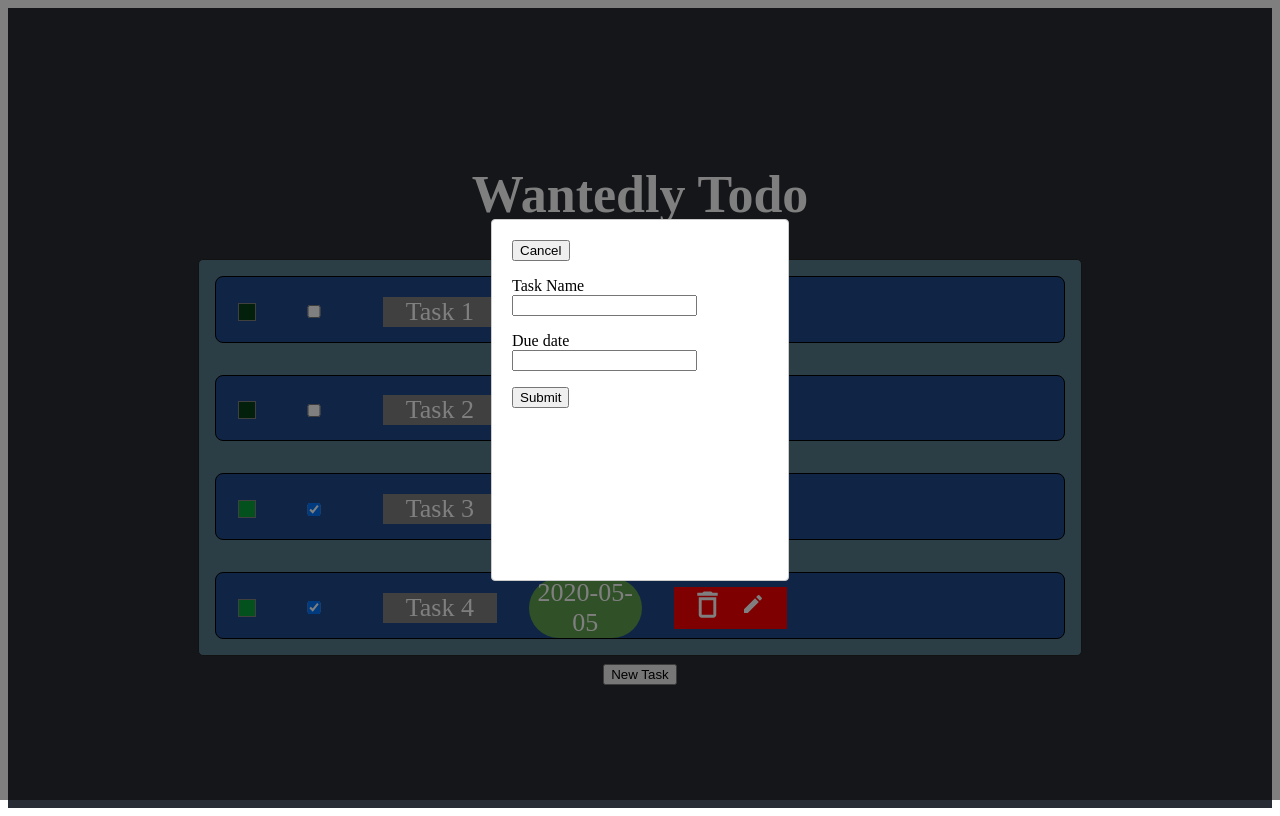
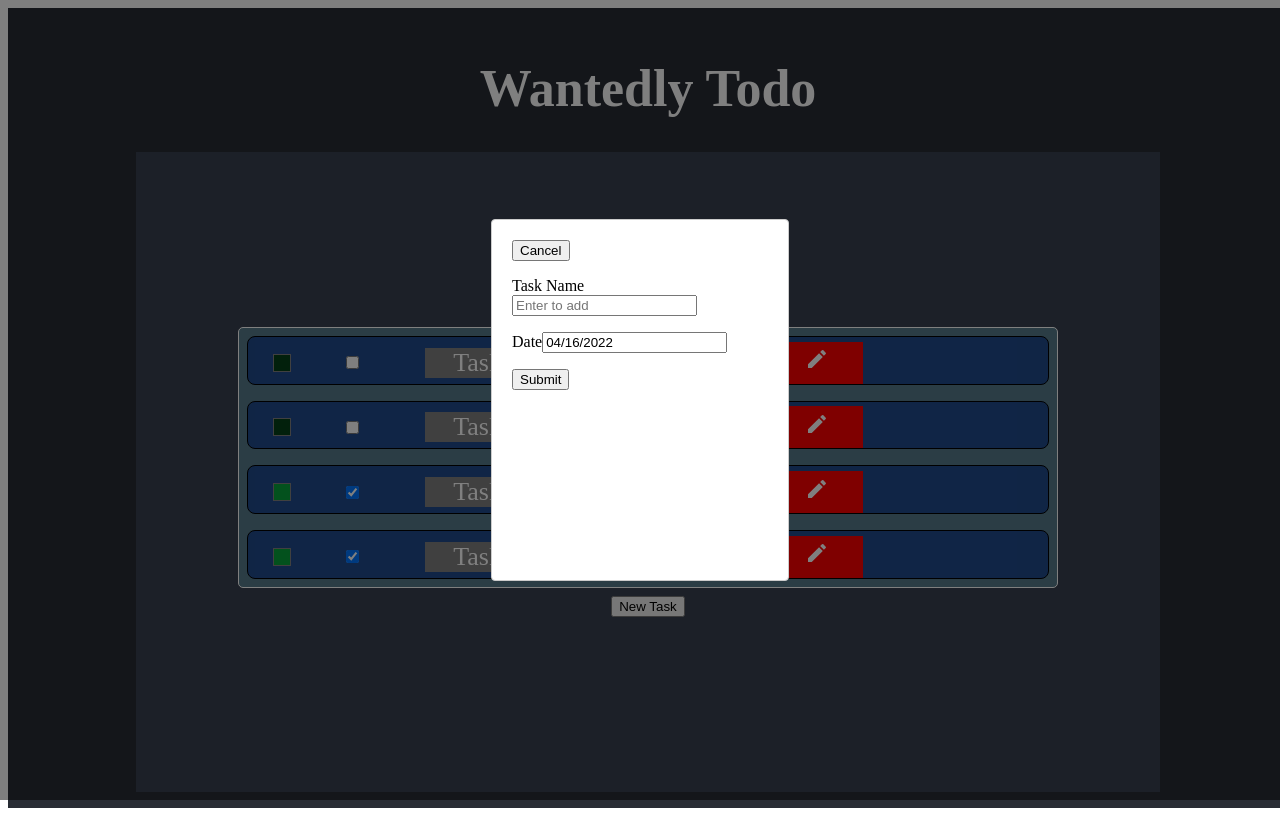
Before and after one commit to Ryo-Ura/Wantedly-Todos, a React (Create React App) app in the folder wantedly-todo/: page / in a window 1280 px wide. Both pictures are taken after a click on the button "New Task". Built offline with nearby package versions, Linux system fonts and the light colour scheme.

Commit message:
addTask implemented

```diff
--- a/wantedly-todo/src/App.jsx
+++ b/wantedly-todo/src/App.jsx
@@ -2,14 +2,14 @@ import './app.scss';
 import React from 'react';
 import PopupWindow from './components/popup/popup-window/PopupWindow';
 import ListArea from './components/list-area/ListArea';
+import TaskManager from './components/taskManager/TaskManager';
 // import Tasks from './components/task-list/tasks/Tasks';
 function App() {
     return (
     <div className="App">
         <header className="App-header">
         <h1>Wantedly Todo</h1>
-        <ListArea className='list-area'/>
-        <PopupWindow/>
+        <TaskManager className="task-manager" />
         </header>
     </div>
     );
--- a/wantedly-todo/src/app.scss
+++ b/wantedly-todo/src/app.scss
@@ -1,5 +1,17 @@
 .App {
     text-align: center;
+    width: 100vw;
+    height: 100vh;
+    .task-manager {
+        display: flex;
+        flex-direction: column;
+        align-items: center;
+        justify-content: center;
+        width: 80vw;
+        height: 80vh;
+        background-color: rgba(114, 132, 171, 0.232);
+    }
+
 }
 
 
--- a/wantedly-todo/src/components/list-area/ListArea.jsx
+++ b/wantedly-todo/src/components/list-area/ListArea.jsx
@@ -10,15 +10,7 @@ const reorder = (list, startIndex, endIndex) => {
     return result;
 };
 
-const ListArea = () => {
-    const generateID = () => Math.random().toString(36).substring(5);
-
-    const [tasks, setTasks] = React.useState([
-        {key: generateID(), name: 'Task 1', dueDate: '2020-01-01', complete: false},
-        {key: generateID(), name: 'Task 2', dueDate: '2020-02-03', complete: false},
-        {key: generateID(), name: 'Task 3', dueDate: '2020-05-05', complete: true},
-        {key: generateID(), name: 'Task 4', dueDate: '2020-05-05', complete: true},
-    ])
+const ListArea = ({tasks, setTasks, deleteTask}) => {
     const onDragEnd = (result) => {
         if (!result.destination)
             return;
@@ -29,12 +21,9 @@ const ListArea = () => {
         setTasks(projects)
     }
     const handleChecked = (checked) => {
-        // console.log('clicked')
         const newTask = tasks.map(task => {
-
-            if (task.key === checked.key) {
+            if (task.key === checked.key)
                 task.complete = !task.complete;
-            }
             return task;
         });
         setTasks(newTask);
@@ -50,13 +39,13 @@ const ListArea = () => {
                     className='panel'
                     ref={provided.innerRef}
                     {...provided.droppableProps}
-                    style={{ border: "1px solid #242424", borderRadius: "5px" }}
+                    style={{ border: "1px solid #fff", borderRadius: "5px", width: "100%" }}
                 >
                     {tasks && tasks.map((item, index) =>
                         <Draggable draggableId={item.key} key={item.key} index={index}>
                             {(provided) => (
                             <div ref={provided.innerRef} {...provided.draggableProps} {...provided.dragHandleProps}>
-                                <Task key={item.key} task={item}  onMarked={handleChecked}/>
+                                <Task key={item.key} task={item}  onMarked={handleChecked} deleteTask={deleteTask} />
                             </div>
                             )}
                         </Draggable>)}
--- a/wantedly-todo/src/components/list-area/listArea.scss
+++ b/wantedly-todo/src/components/list-area/listArea.scss
@@ -1,19 +1,17 @@
 .container{
-    width: 70%;
+    width: 80%;
     display: flex;
     align-items: center;
     justify-content: center;
     .panel{
         background-color: #577b8b;
-        width: 100%;
-        height: 100%;
         border-radius: .5rem;
         display: flex;
         flex-direction: column;
         .panel-block{
             background-color: #204a8c;
             // height: 3rem;
-            margin: 1rem;
+            margin: .5rem;
             border: 1px solid black;
             border-radius: .5rem;
             display: flex;
--- a/wantedly-todo/src/components/popup/popup-content/PopupContent.jsx
+++ b/wantedly-todo/src/components/popup/popup-content/PopupContent.jsx
@@ -1,33 +1,42 @@
 import React from 'react'
 import './popupContent.scss';
-import { useForm } from 'react-hook-form'
+import ReactDatePicker from "react-datepicker";
+import "react-datepicker/dist/react-datepicker.css";
 
 
-export default function PopupContent() {
-    const { register, handleSubmit } = useForm();
-    const onSubmit = data => console.log(data);
-    function validate(value) {
-        // this validator is not working
-        if (value === '') {
-            console.log('Please enter a value');
-            return 'Required';
-        }
+export default function PopupContent({setTasks, setIsOpen}) {
+    const [date, setDate] = React.useState(new Date());
+    const [text, setText] = React.useState('');
+    function submitHandler(e){
+        e.preventDefault();
     }
+    const handleChange = e => setText(e.target.value);
     return (
-        <form onSubmit={handleSubmit(onSubmit)}>
+        <form onSubmit={submitHandler}>
             <div className="input-field">
                 <div>Task Name</div>
-                <input {...register("TaskName")} />
+                <input
+                    class="input"
+                    type="text"
+                    placeholder="Enter to add"
+                    value={text}
+                    onChange={handleChange}
+                />
             </div>
             <div className="input-field">
-                <div>Due date</div>
-                <input {...register("TaskDueDate")}  />
+                <section>
+                    <label className="task-form-input-title">Date</label>
+                    <ReactDatePicker selected={date} onChange={(date) => setDate(date)} />
+                </section>
             </div>
             <input type="submit"
                 onClick={()=>{
                     console.log('submit');
-                    validate(handleSubmit('TaskName'))
+
+                    setTasks( text, date.toLocaleDateString());
+                    setIsOpen(false)
                 }}
+
             />
         </form>
     );
--- a/wantedly-todo/src/components/popup/popup-window/PopupWindow.jsx
+++ b/wantedly-todo/src/components/popup/popup-window/PopupWindow.jsx
@@ -18,7 +18,7 @@ const modalStyle = {
         overflow: "auto",
     }
 }
-export default function PopupWindow() {
+export default function PopupWindow({ setTasks}) {
     const [modalIsOpen, setIsOpen] = React.useState(false);
     return (
         <div className="Popup">
@@ -30,7 +30,11 @@ export default function PopupWindow() {
                 shouldCloseOnEsc={true}
             >
                 <button onClick={() => setIsOpen(false)}>Cancel</button>
-                <PopupContent/>
+                <PopupContent
+
+                    setTasks={setTasks}
+                    setIsOpen={setIsOpen}
+                />
             </Modal>
         </div>
     );
--- a/wantedly-todo/src/components/task-list/task/Task.jsx
+++ b/wantedly-todo/src/components/task-list/task/Task.jsx
@@ -5,10 +5,14 @@ import ModeEditIcon from '@mui/icons-material/ModeEdit';
 import Box from '@mui/material/Box';
 
 
-export default function Task({task, onMarked}) {
+export default function Task({task, onMarked, deleteTask}) {
     const handleChange = () => {
         onMarked(task);
     };
+    const handleDelete = () => {
+        deleteTask(task.key);
+    }
+
     return (
         <label className="panel-block">
             <div className="container">
@@ -16,10 +20,7 @@ export default function Task({task, onMarked}) {
                     <Box
                     className = {task.complete ?  "box active" : "box"}
                     sx={{
-                        // width: 50,
-                        // height: 100,
                         border: '1px solid grey',
-                        // backgroundColor: '#f5f5f5',
                     }}
                     ></Box>
 
@@ -41,7 +42,7 @@ export default function Task({task, onMarked}) {
                         {/* <MailIcon fontSize='medium'></MailIcon> */}
                     </div>
                     <div className="item-container">
-                        <DeleteOutlineIcon fontSize='large' className='delete-icon' onClick={handleChange} ></DeleteOutlineIcon>
+                        <DeleteOutlineIcon fontSize='large' className='delete-icon' onClick={handleDelete} ></DeleteOutlineIcon>
                     </div>
                     <div className="item-container">
                         <ModeEditIcon fontSize='medium' className='edit-icon' onClick={handleChange}></ModeEditIcon>
--- /dev/null
+++ b/wantedly-todo/src/components/taskManager/TaskManager.jsx
@@ -0,0 +1,41 @@
+import React from 'react'
+import ListArea from '../list-area/ListArea';
+import PopupWindow from '../popup/popup-window/PopupWindow';
+import './taskManager.scss'
+function TaskManager() {
+    const generateID = () => Math.random().toString(36).substring(5);
+    const [tasks, setTasks] = React.useState([
+        {key: generateID(), name: 'Task 1', dueDate: '2020/01/01', complete: false},
+        {key: generateID(), name: 'Task 2', dueDate: '2020/02/03', complete: false},
+        {key: generateID(), name: 'Task 3', dueDate: '2020/05/05', complete: true},
+        {key: generateID(), name: 'Task 4', dueDate: '2020/11/05', complete: true},
+    ])
+    const deleteTask = (key) => {
+        const newTask = tasks.filter(task => task.key !== key);
+        setTasks(newTask);
+    }
+    const handleAddTask = (name, date) => {
+        const newTask = {
+            key: generateID(),
+            name: name,
+            dueDate: date,
+            complete: false
+        }
+        setTasks([...tasks, newTask]);
+    }
+
+    React.useEffect(() => {
+        console.log('tasks', tasks);
+    }, [tasks])
+
+    return (
+        <div className="task-manager">
+            {/* this adds a new task but the task will not be draggable or droppable */}
+            {/* <div className="test" onClick={handleAddTask} style={{cursor: 'pointer'}} >add</div> */}
+            <ListArea className="list-area" tasks={tasks} setTasks={setTasks} deleteTask={deleteTask} />
+            <PopupWindow setTasks={handleAddTask}/>
+        </div>
+    )
+}
+
+export default TaskManager
--- /dev/null
+++ b/wantedly-todo/src/components/taskManager/taskManager.scss
@@ -0,0 +1,14 @@
+.task-manager{
+    display: flex;
+    flex-direction: column;
+    align-items: center;
+    justify-content: center;
+    width: 100%;
+    .list-area{
+        display: flex;
+        flex-direction: column;
+        justify-content: center;
+        align-items: center;
+        background-color: #a6f20e;
+    }
+}
```
Also changed, not shown: wantedly-todo/src/components/task-list/tasks/Tasks.jsx (deleted, +0 -33 lines), wantedly-todo/src/components/task-list/tasks/tasks.scss (deleted).
